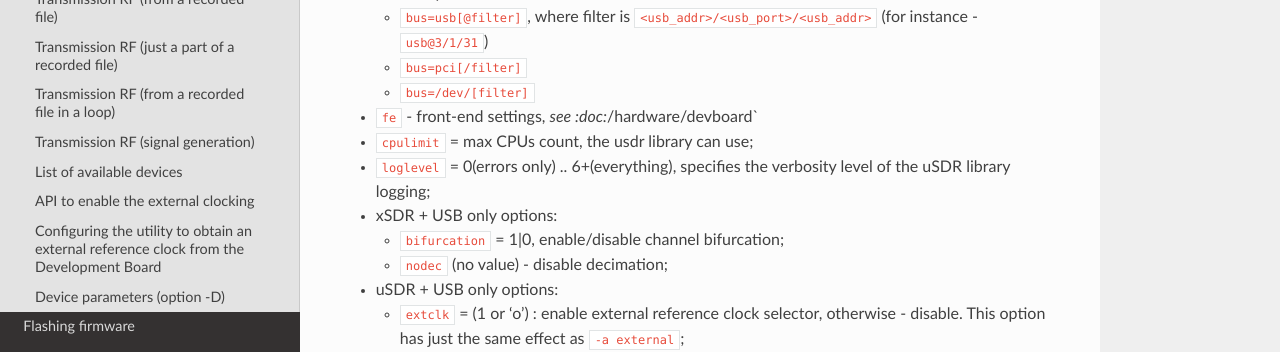
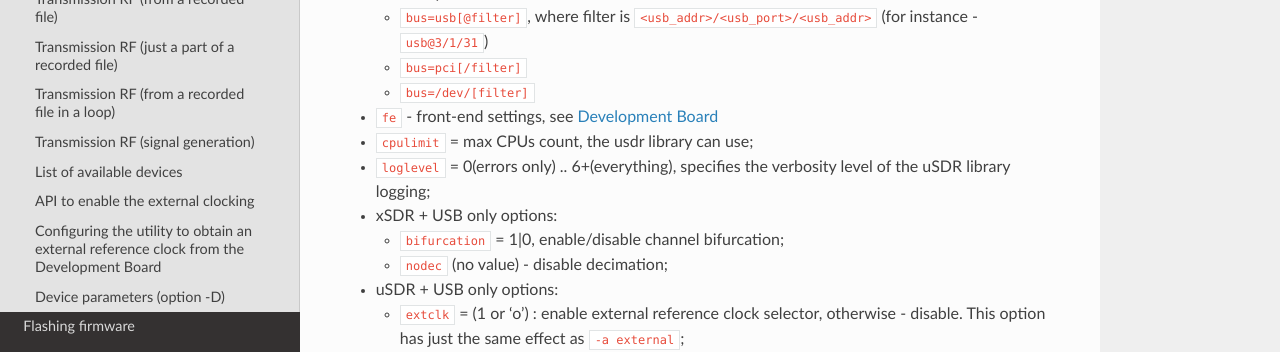
Before and after one commit to wavelet-lab/docs, a Sphinx documentation site: the page built from source/software/usdr_dm_create.rst, in a window 1280 px wide and 900 px high, scrolled down 7404 px. Shown: the part 260-612 px from the top of the window. Built offline with Sphinx 7.4.7 and the Read the Docs theme 3.1.0, drawn with Linux system fonts in a browser that asks for light colours.

Commit message:
Update usdr_dm_create.rst

```diff
--- a/source/software/usdr_dm_create.rst
+++ b/source/software/usdr_dm_create.rst
@@ -320,7 +320,7 @@ Available device parameters:
   * ``bus=usb[@filter]``, where filter is ``<usb_addr>/<usb_port>/<usb_addr>`` (for instance - ``usb@3/1/31``)
   * ``bus=pci[/filter]``
   * ``bus=/dev/[filter]``
-* ``fe`` - front-end settings, `see :doc:`/hardware/devboard`
+* ``fe`` - front-end settings, see :doc:`/hardware/devboard`
 * ``cpulimit`` = max CPUs count, the usdr library can use;
 * ``loglevel`` = 0(errors only) .. 6+(everything), specifies the verbosity level  of the uSDR library logging;
 * xSDR + USB only options:
```
